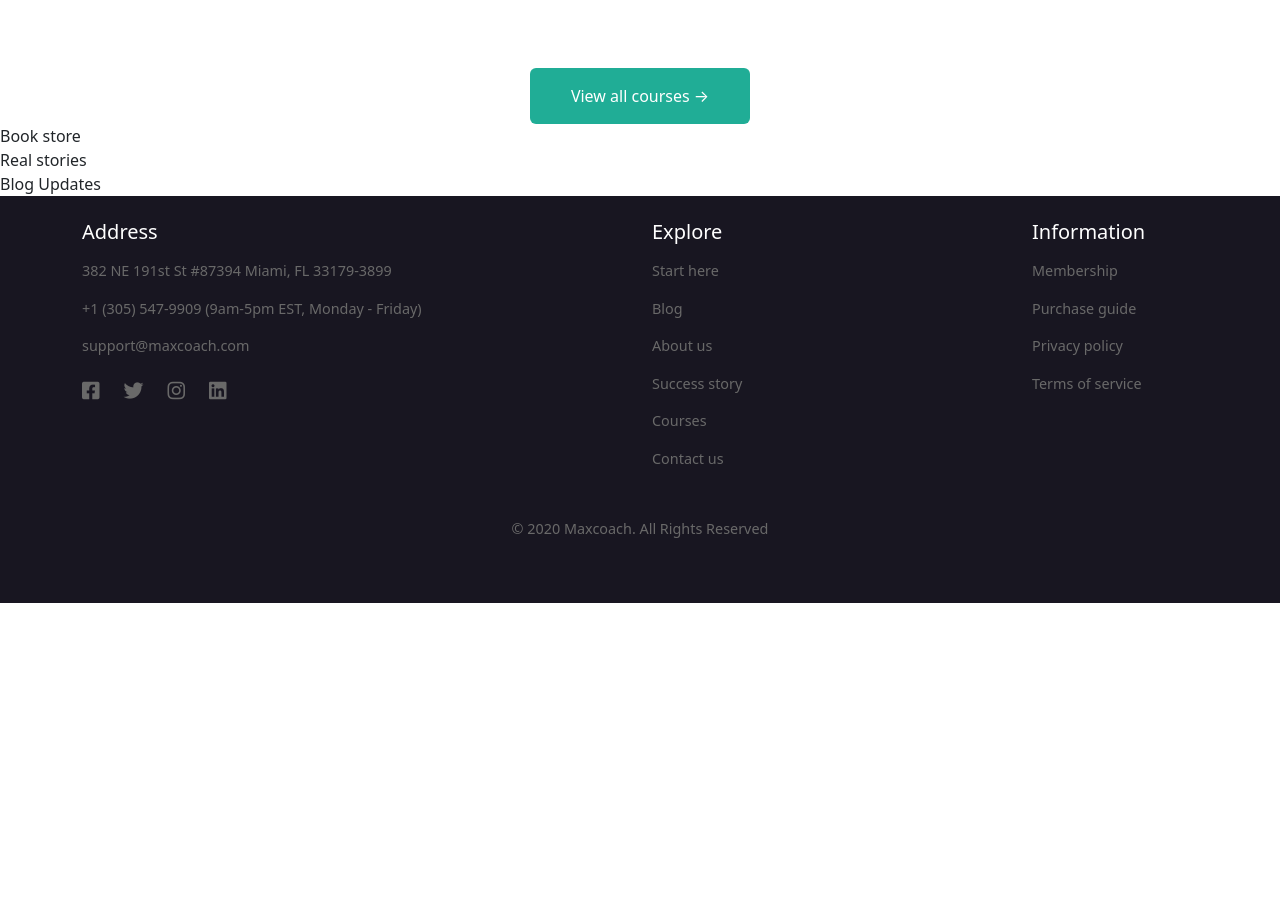
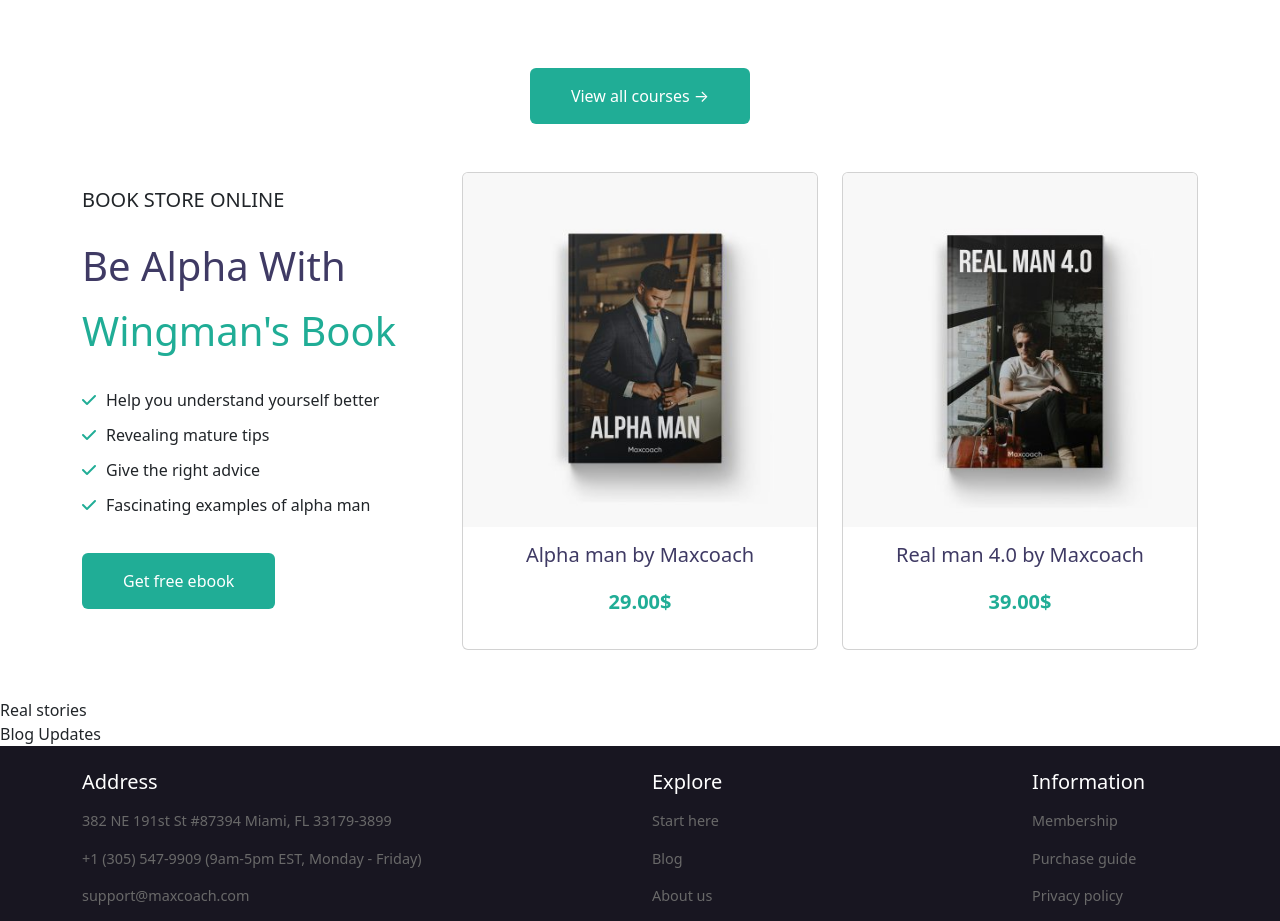
Before and after one commit to giovannimegliola/proj-html-vuejs, a Vue app: page / in a window 1280 px wide. Shown: the part 2860-3781 px from the top of the page. Before the commit the page ends 3463 px from the top, so only its background shows below. Built offline with nearby package versions, Linux system fonts and the light colour scheme.

Commit message:
added content in BooksApp component

```diff
--- a/src/components/AboutMeApp.vue
+++ b/src/components/AboutMeApp.vue
@@ -49,6 +49,11 @@
   display: block;
 }
 
+.backimg img{
+  cursor: pointer;
+
+}
+
 .img-overlay{
   position: absolute;
   top: 50%;
--- /dev/null
+++ b/src/components/BooksApp.vue
@@ -0,0 +1,78 @@
+<template>
+  <div class="container py-5 ">
+    <div class="row">
+      <div class="col-md-4">
+        <h5 class="py-3">BOOK STORE ONLINE</h5>
+        <p class="myp1">Be Alpha With</p>
+        <p class="myp2">Wingman's Book</p>
+        <ul class="list-unstyled">
+          <li><i class="fa-solid fa-check myicon"></i>Help you understand yourself better</li>
+          <li><i class="fa-solid fa-check myicon"></i>Revealing mature tips</li>
+          <li><i class="fa-solid fa-check myicon"></i>Give the right advice</li>
+          <li><i class="fa-solid fa-check myicon"></i>Fascinating examples of alpha man</li>
+        </ul>
+        <a href="#" class="btn mybtn">Get free ebook</a>
+      </div>
+      <div class="col-md-4" v-for="book in books" :key="book.id">
+        <div class="card">
+          <img :src="book.image" class="card-img-top" alt="Book image">
+          <div class="card-body text-center">
+            <h5 class="book-title">{{ book.title }}</h5>
+            <p class="book-price">{{ book.price }}</p>
+          </div>
+        </div>
+      </div>
+    </div>
+  </div>
+</template>
+
+<script>
+  import { books } from '../data/books.js'
+  export default {
+    name:'BooksApp',
+    data(){
+      return{
+        books,
+      }
+    }
+  }
+</script>
+
+<style lang="scss" scoped>
+
+.myp1{
+  color: #3f3a64;
+  font-size: 40px;
+  margin-bottom: 5px;
+}
+.myp2{
+  color: #20ad96;
+  font-size: 40px ;
+}
+.myicon{
+  color: #20ad96;
+  margin-right: 10px;
+  margin-top: 15px;
+}
+
+.mybtn{
+  background-color: #20ad96;
+  padding: 15px 40px;
+  margin-top: 20px;
+  color: white;
+}
+.mybtn:hover{
+  background-color: #3f3a64;
+}
+
+.book-price{
+  color: #20ad96;
+  font-weight: 600;
+  font-size: 20px;
+}
+
+.book-title{
+  color: #3f3a64;
+  margin-bottom: 20px;
+}
+</style>
--- a/src/components/MainContentApp.vue
+++ b/src/components/MainContentApp.vue
@@ -2,10 +2,8 @@
     <HeroApp />
     <AboutMeApp />
     <CoursesApp />
+    <BooksApp />
 
-    <section id="books">
-      Book store
-    </section>
     <section id="stories">
       Real stories
     </section>
@@ -18,15 +16,15 @@
   import HeroApp from './HeroApp.vue';
   import AboutMeApp from './AboutMeApp.vue';
   import CoursesApp from './CoursesApp.vue';
+  import BooksApp from './BooksApp.vue';
   export default {
     name: 'MainContentApp',
     components:{
       HeroApp,
       AboutMeApp,
-      CoursesApp
-
+      CoursesApp,
+      BooksApp
     }
-
   }
 </script>
 
--- /dev/null
+++ b/src/data/books.js
@@ -0,0 +1,14 @@
+const books = [
+  {
+    "image" : "/public/images/product-book-11-400x400.jpg",
+    "title":"Alpha man by Maxcoach",
+    "price":"29.00$",
+  },
+  {
+    "image" : "/public/images/product-book-10-400x400.jpg",
+    "title":"Real man 4.0 by Maxcoach",
+    "price":"39.00$",
+  },
+]
+
+export { books };
```
